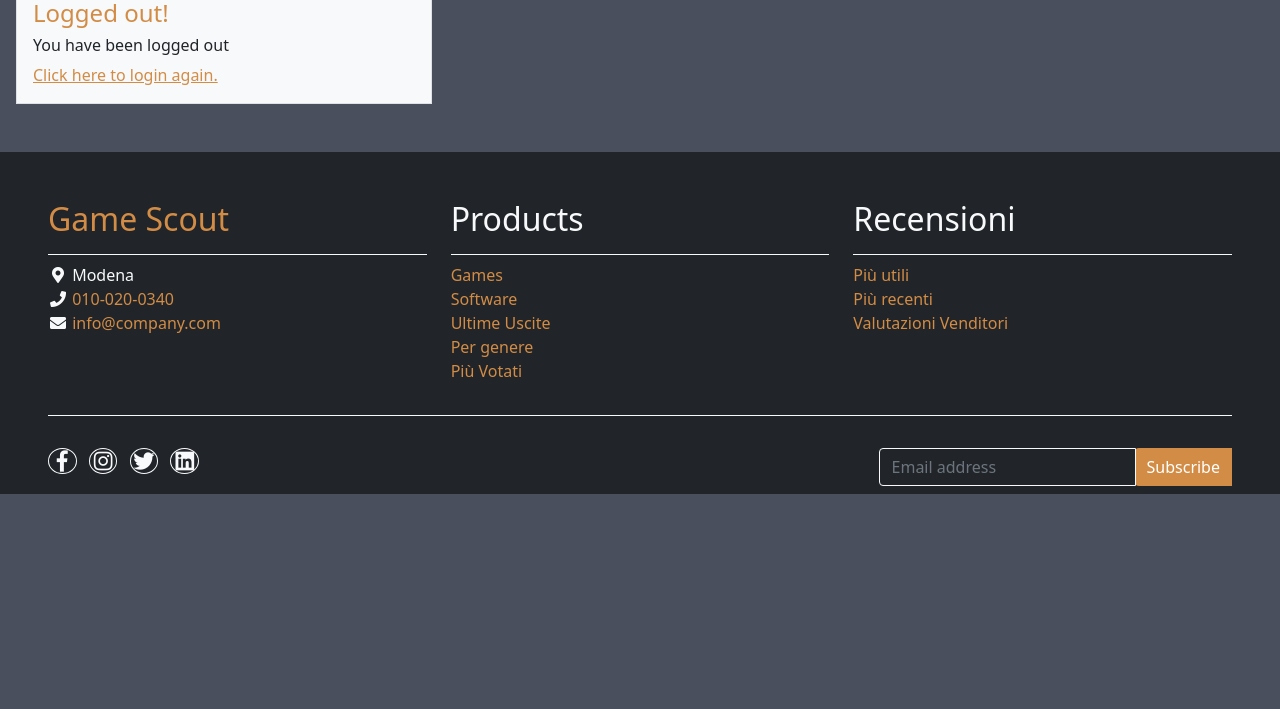
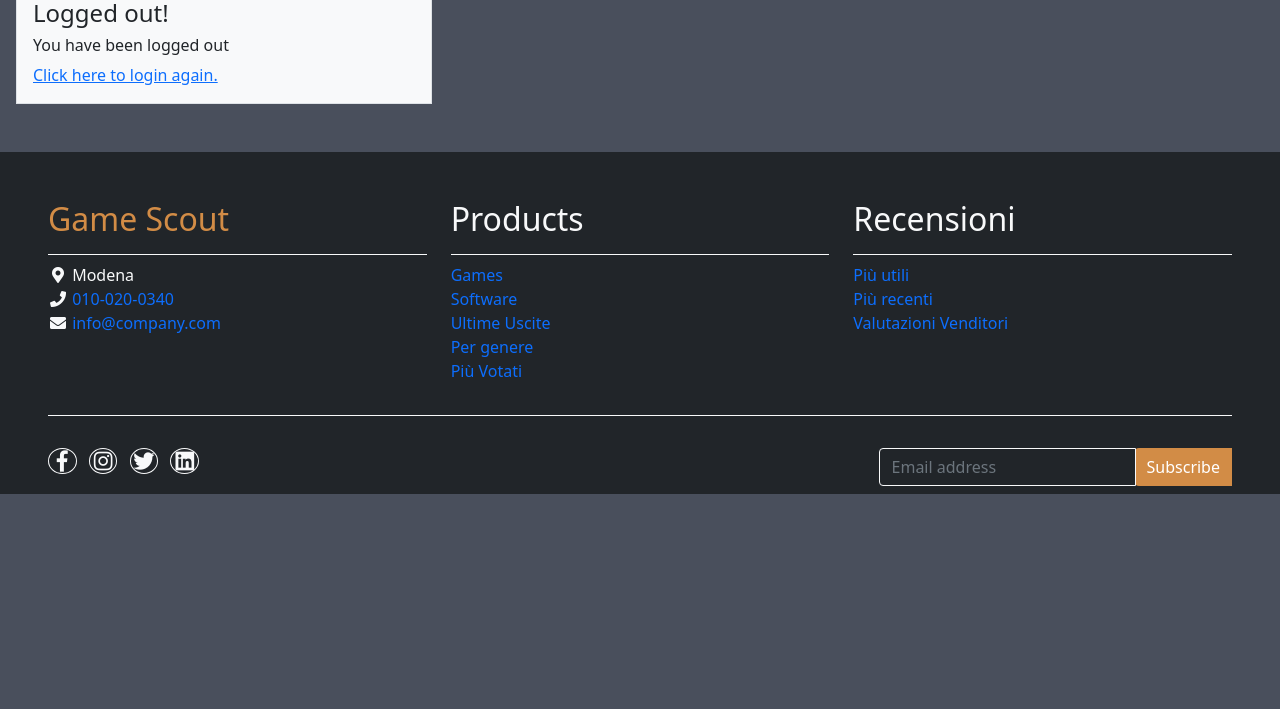
Before and after one commit to HellsMike/game-scout, a Django app: template templates/registration/logged_out.html in a window 1280 px wide. Shown: the part 91-800 px from the top of the page. Run offline with Django 3.2, Linux system fonts and the light colour scheme; the template is opened without the code that fills it, so the values that code supplies are empty; some libraries are stand-ins or nearby versions.

Commit message:
Add CSS file,Updating base.html
Add css file: catalog, keymanager, login, product, wishlist
Update base.html

```diff
--- a/ecommerce/templates/ecommerce/base.html
+++ b/ecommerce/templates/ecommerce/base.html
@@ -18,13 +18,16 @@
 
     <!--  style css -->
     {% load static %}
+    <link rel="stylesheet" href="{% static 'css/catalog.css' %}">
+    <link rel="stylesheet" href="{% static 'css/homepage.css' %}">
+    <link rel="stylesheet" href="{% static 'css/keymanager.css' %}">
+    <link rel="stylesheet" href="{% static 'css/login.css' %}">
+    <link rel="stylesheet" href="{% static 'css/mystyle.css' %}">
     <link rel="stylesheet" href="{% static 'css/navbar.css' %}">
-    <link rel="stylesheet" href="{% static 'css/mystyle.css' %}">
-    <link rel="stylesheet" href="{% static 'css/homepage.css' %}">
-    <link rel="stylesheet" href="{% static 'css/login.css' %}">
     <link rel="stylesheet" href="{% static 'css/product.css' %}">
+    <link rel="stylesheet" href="{% static 'css/profilesettings.css' %}">
     <link rel="stylesheet" href="{% static 'css/wishlist.css' %}">
-    <link rel="stylesheet" href="{% static 'css/profilesettings.css' %}">
+
 
 
     <title>GameScout - Compra la chiave che preferisci</title>
--- /dev/null
+++ b/static/css/keymanager.css
@@ -0,0 +1,18 @@
+.active{
+    color: #0fa111;
+}
+.border-active{
+    /*border-style: solid;*/
+    /*border-width: 2px;*/
+    /*border-color: #0FA111FF;*/
+    background-color: rgba(15,161,17,15%);
+}
+.used{
+    color: #b90e0e;
+}
+.border-used{
+    /*border-style: solid;*/
+    /*border-width: 2px;*/
+    /*border-color:   rgba(185,14,14,30%);*/
+    background-color: rgba(185,14,14,15%);;
+}
--- a/static/css/login.css
+++ b/static/css/login.css
@@ -1,4 +1,4 @@
-
+body,
 html {
     margin: 0;
     padding: 0;
--- a/static/css/mystyle.css
+++ b/static/css/mystyle.css
@@ -1,22 +1,28 @@
-body{
-    background-color: #494f5c;
+@font-face {
+    /*font-family:'Sofia Pro', 'Helvetica Neue', Helvetica, Arial, sans-serif;*/
+    font-family:"humblebundle1";
+    src: url("../font/font1.woff2") format("woff2");
+    font-style: normal;
+    font-weight: 100;
 }
-
-a{
-    color: rgba(210,140,70,100);
+@font-face {
+    font-family:"humblebundle2";
+    src: url("../font/font2.woff2") format("woff2");
+    font-style: normal;
+    font-weight: 100;
 }
-
-a:hover{
-    color: rgba(140,115,90,100);
+@font-face {
+    font-family:"humblebundle3";
+    src: url("../font/font3.woff2") format("woff2");
+    font-style: normal;
+    font-weight: 100;
 }
-
-href{
-    color: rgba(210,140,70,100);
+@font-face {
+    font-family:"humblebundle4";
+    src: url("../font/font4.woff2") format("woff2");
+    font-style: normal;
+    font-weight: 100;
 }
-href:hover{
-    color: rgba(140,115,90,100);
-}
-
 .container-main{
     margin: 150px;
 }
@@ -66,14 +72,10 @@ href:hover{
     padding-bottom: calc(57.30519481% + 0em);
 }
 .brand-text-color{
-    color: rgba(210,140,70,100);
-}
-
-.text-orange{
-    color: rgba(210,140,70,100);
+    color: #d28c46;
 }
 
 .rad{
-    background-color: rgba(210,140,70,100);
+    background-color: #d28c46;
     border-radius: 50px;
 }
--- a/static/css/product.css
+++ b/static/css/product.css
@@ -31,6 +31,11 @@
 .badge-product{
     background-color: #ef9943;
 }
+
+.badge-product-dark{
+    background-color: #d38f3c;
+}
+
 .wishlist-heart {
     height: 25px;
     width: 25px;
```
Also changed, not shown: static/css/catalog.css (added, +95 -0 lines), static/css/whislist.css (renamed from static/css/wishlist.css).
